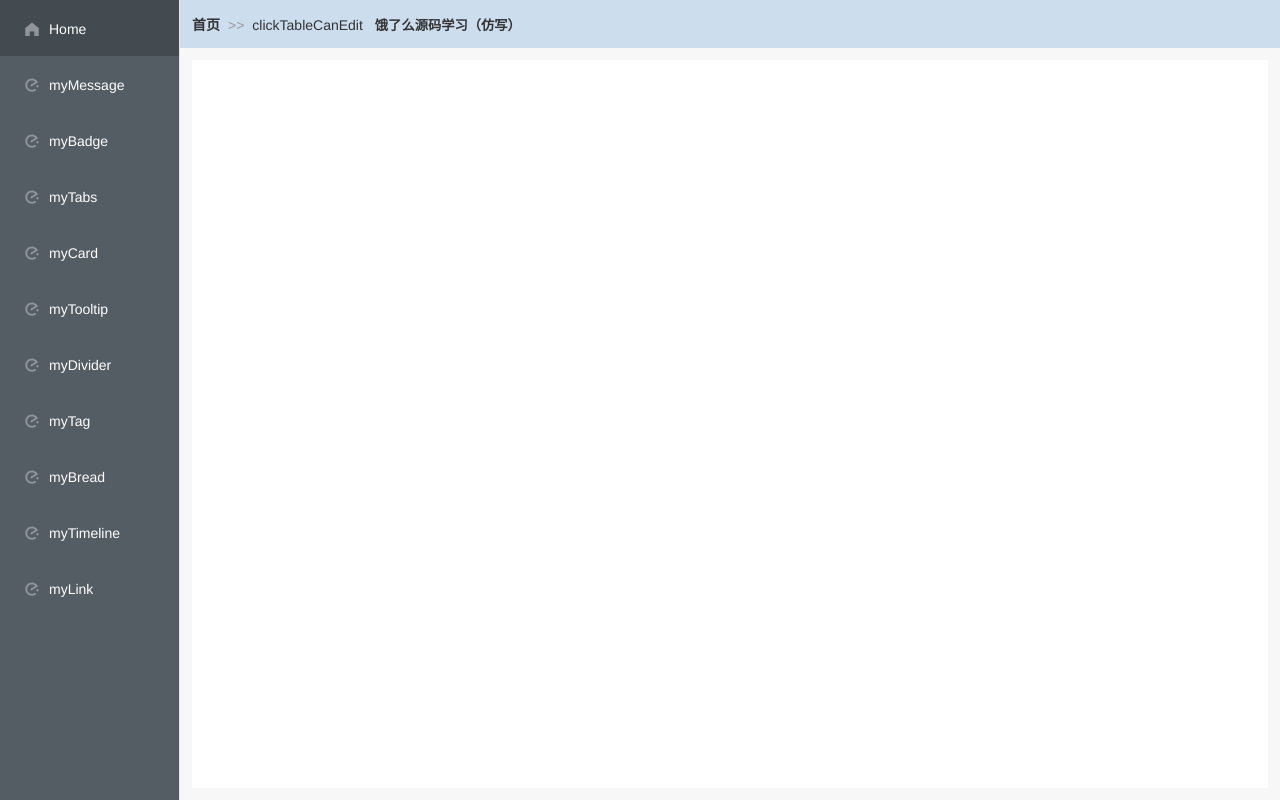
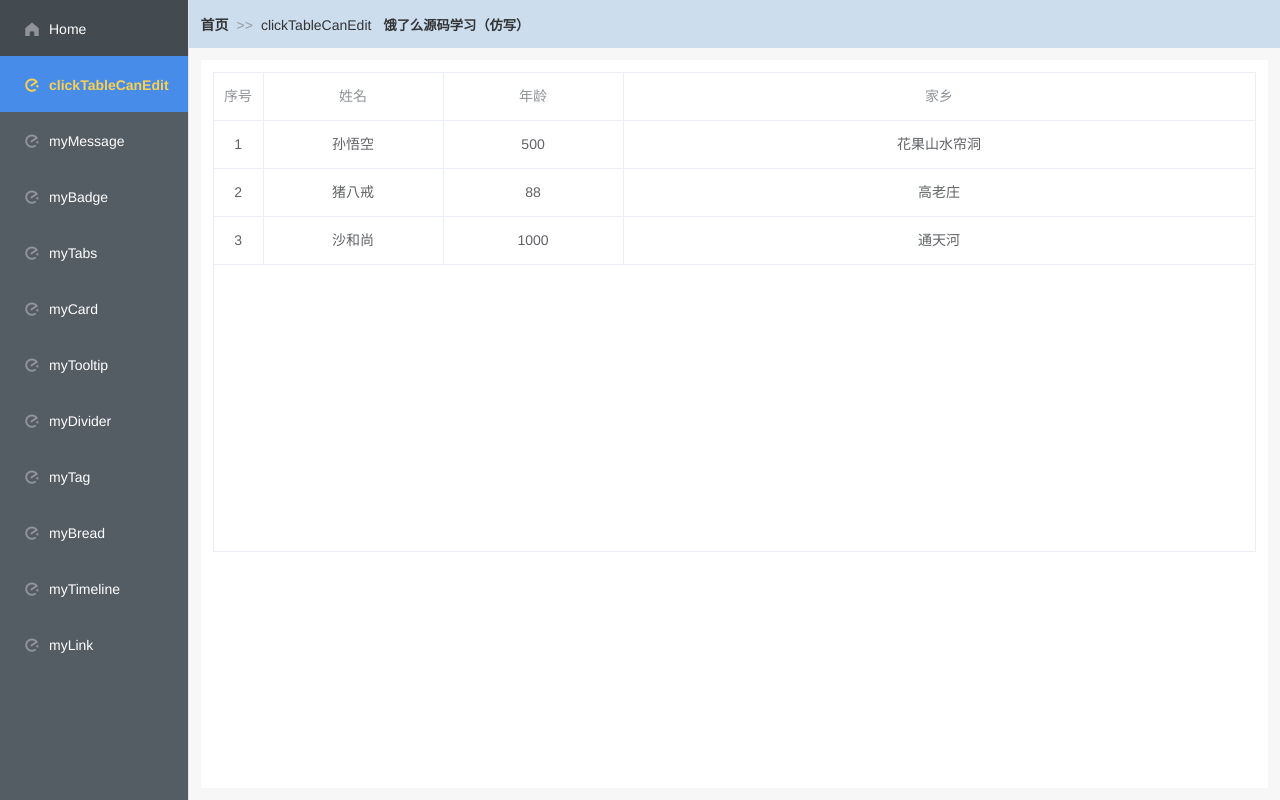
Before and after one commit to shuirongshuifu/elementSrcCodeStudy, a Vue app: page /#/clickTableCanEdit in a window 1280 px wide. Built offline with nearby package versions, Linux system fonts and the light colour scheme.

Commit message:
'补充el-table双击可编辑'

```diff
--- a/src/App.vue
+++ b/src/App.vue
@@ -71,7 +71,7 @@ export default {
   box-sizing: border-box;
   display: flex;
   .left {
-    width: 180px;
+    width: 190px;
     height: 100%;
     background-color: #bfa;
     overflow-y: auto;
--- /dev/null
+++ b/src/otherComponents/clickTableCanEdit/data.js
@@ -0,0 +1,11 @@
+import Vue from "vue";
+import definedInput from "./input.vue";
+import definedSpan from "./span.vue";
+
+const inputC = Vue.extend(definedInput);
+const spanC = Vue.extend(definedSpan);
+
+export default {
+    inputC,
+    spanC,
+}
--- /dev/null
+++ b/src/otherComponents/clickTableCanEdit/input.vue
@@ -0,0 +1,58 @@
+<template>
+  <div class="cell">
+    <el-input
+      ref="elInputRef"
+      size="mini"
+      v-model.trim="cellValue"
+      @blur="blurFn"
+    ></el-input>
+  </div>
+</template>
+
+<script>
+export default {
+  props: {
+    cellValue: {
+      type: String | Number,
+      default: "",
+    },
+    saveRowData: Function, // 外部，传递进来一个函数，当这个el-input失去焦点的时候，通过此函数通知外部
+    cellDom: Node, // 单元格dom
+    row: Object, // 单元格所在行数据
+    property: String, // 单元格的key
+    // 校验操作的两个参数
+    validateFn: Function, // 校验函数
+    validateMessage: String, // 当出现校验错误的提示消息
+  },
+  mounted() {
+    // 用户双击后，让其处于获取焦点的状态
+    this.$refs.elInputRef.focus();
+  },
+  methods: {
+    blurFn() {
+      // 失去焦点，再抛出去，通知外部
+      this.saveRowData({
+        cellValue: this.cellValue,
+        cellDom: this.cellDom,
+        row: this.row,
+        property: this.property,
+        // 加上校验函数，传递校验函数就使用校验函数校验一下，没传递校验函数就默认为true通过校验
+        isPassValidate: this.validateFn(this.cellValue),
+        validateMessage: this.validateMessage,
+      });
+    },
+  },
+};
+</script>
+
+<style>
+.cell {
+  width: 100%;
+  height: 100%;
+  display: flex;
+  justify-content: center;
+  align-items: center;
+  box-sizing: border-box;
+  padding: 0 8px;
+}
+</style>
--- /dev/null
+++ b/src/otherComponents/clickTableCanEdit/span.vue
@@ -0,0 +1,14 @@
+<template>
+  <span class="cell">{{ cellValue }}</span>
+</template>
+
+<script>
+export default {
+  props: {
+    cellValue: {
+      type: String | Number,
+      default: "",
+    },
+  },
+};
+</script>
--- a/src/router/routeArr.js
+++ b/src/router/routeArr.js
@@ -1,4 +1,8 @@
 const routeArr = [
+    {
+        path: "/clickTableCanEdit",
+        component: resolve => require(['@/views/otherViews/clickTableCanEdit.vue'], resolve),
+    },
     {
         path: "/myMessage",
         component: resolve => require(['@/views/myMessage.vue'], resolve),
--- /dev/null
+++ b/src/views/otherViews/clickTableCanEdit.vue
@@ -0,0 +1,154 @@
+<template>
+  <div id="app">
+    <el-table
+      @cell-dblclick="dblclick"
+      :cell-class-name="cellClassName"
+      height="480"
+      :data="tableData"
+      border
+    >
+      <el-table-column align="center" type="index" label="序号" width="50">
+      </el-table-column>
+      <el-table-column align="center" prop="name" label="姓名" width="180">
+      </el-table-column>
+      <el-table-column align="center" prop="age" label="年龄" width="180">
+      </el-table-column>
+      <el-table-column align="center" prop="home" label="家乡">
+      </el-table-column>
+    </el-table>
+  </div>
+</template>
+
+<script>
+// 校验函数，比如姓名列单元格最多只能输入6个字符
+function nameMaxLength6(str) {
+  return str.length <= 6;
+}
+// 校验函数，比如年龄列单元格值最大为1000岁
+function ageMaxValue1000(str) {
+  return Number(str) <= 1000;
+}
+// 家乡列单元格不做校验处理，始终为true（如果别的列也不需要校验，也直接使用这个函数即可）
+function noValidate(params) {
+  return true;
+}
+
+// 引入继承组件对象，可取其身上的inputC构造函数、或spanC构造函数生成组件dom
+import extendComponents from "../../otherComponents/clickTableCanEdit/data";
+export default {
+  data() {
+    return {
+      tableData: [
+        {
+          name: "孙悟空",
+          age: 500,
+          home: "花果山水帘洞",
+        },
+        {
+          name: "猪八戒",
+          age: 88,
+          home: "高老庄",
+        },
+        {
+          name: "沙和尚",
+          age: 1000,
+          home: "通天河",
+        },
+      ],
+      // 存一份旧的值，校验未通过时还是使用旧值
+      oldCellValue: null,
+      // 新加的校验规则，配置传参匹配方式
+      columnAddValidate: {
+        name: {
+          validateFn: nameMaxLength6,
+          validateMessage: "名字最大不能超过6个字符",
+        },
+        age: {
+          validateFn: ageMaxValue1000,
+          validateMessage: "注意！年龄是数字类型，且最大不能超过1000岁",
+        },
+        home: {
+          validateFn: noValidate, // validateFn参数必填哦
+        },
+      },
+    };
+  },
+  methods: {
+    cellClassName({ row, column, rowIndex, columnIndex }) {
+      row.index = rowIndex; // 自定义指定一个索引，下方能够用到
+    },
+    dblclick(row, column, cell, event) {
+      console.log("column", column);
+      // 1. 序号列单元格不允许编辑，别的列单元格可以编辑
+      if (column.label == "序号") {
+        this.$message({
+          type: "warning",
+          message: "序号列不允许编辑",
+        });
+        return;
+      }
+      // 2. 存一份旧的单元格的值（校验未通过时，还使用旧值）
+      this.oldCellValue = row[column.property];
+      // 3. 然后把单元格的值，作为参数传递给实例化的input组件
+      let cellValue = row[column.property];
+      // 4. 实例化组件以后，带着参数，再挂载到对应位置
+      new extendComponents.inputC({
+        propsData: {
+          // 使用propsData对象传递参数，子组件在props中可以接收到
+          cellValue: cellValue, // 传递单元格的值
+          saveRowData: this.saveRowData, // 传递回调函数用于保存行数据，组件中可以触发之
+          cellDom: cell, // 传递这个dom元素
+          row: row, // 传递双击的行的数据
+          property: column.property, // 传递双击的是哪个字段
+          /**
+           * 新加的动态校验函数
+           *      只需要指定校验的函数，以及校验未通过时候的文字提示（对象匹配方式）
+           * */
+          validateFn: this.columnAddValidate[column.property].validateFn,
+          validateMessage:
+            this.columnAddValidate[column.property].validateMessage,
+        },
+      }).$mount(cell.children[0]); // 5. $mount方法，用于将某个dom挂载到某个dom上
+    },
+    // 失去焦点操作如下：1.看用户编辑的值是否通过校验，没通过校验使用原值；2.通过校验就使用用户编辑的值
+    saveRowData(params) {
+      // 1. 若未通过校验，还使用原来的旧值，并做一个提示
+      if (!params.isPassValidate) {
+        this.$message({
+          type: "warning",
+          message: params.validateMessage,
+        });
+        params.row[params.property] = this.oldCellValue; // 使用旧值
+        params.cellValue = this.oldCellValue; // 使用旧值
+        this.recoverCell(params); // 使用旧值恢复单元格
+      }
+      // 2. 通过校验的话，就正常操作，使用新值
+      else {
+        // 这里模拟一下发请求，更新tableData表格表体数据（实际在这里也是要发请求的）
+        setTimeout(() => {
+          this.$set(this.tableData, params.row.index, params.row); // 给那个数组的第几项修改为什么值
+          console.log("发请求更新数据啦");
+        }, 300);
+        params.row[params.property] = params.cellValue; // 使用新值
+        params.cellValue = params.cellValue; // 使用新值
+        this.recoverCell(params); // 使用新值恢复单元格
+      }
+    },
+    // 恢复单元格（使用新值恢复or使用原有旧值恢复）
+    recoverCell(params) {
+      new extendComponents.spanC({
+        propsData: {
+          cellValue: params.cellValue,
+        },
+      }).$mount(params.cellDom.children[0]);
+    },
+  },
+};
+</script>
+
+<style lang="less" scoped>
+#app {
+  width: 100%;
+  height: 100vh;
+}
+</style>
```
